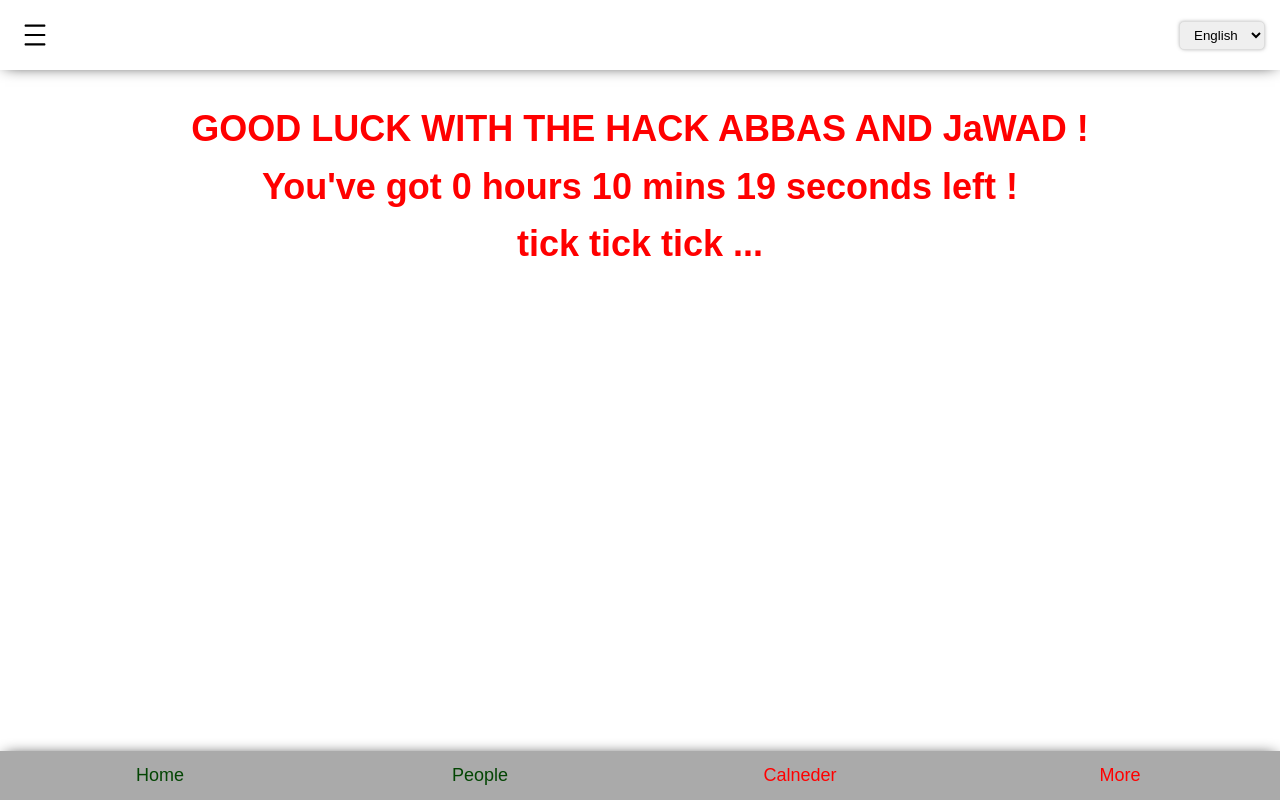
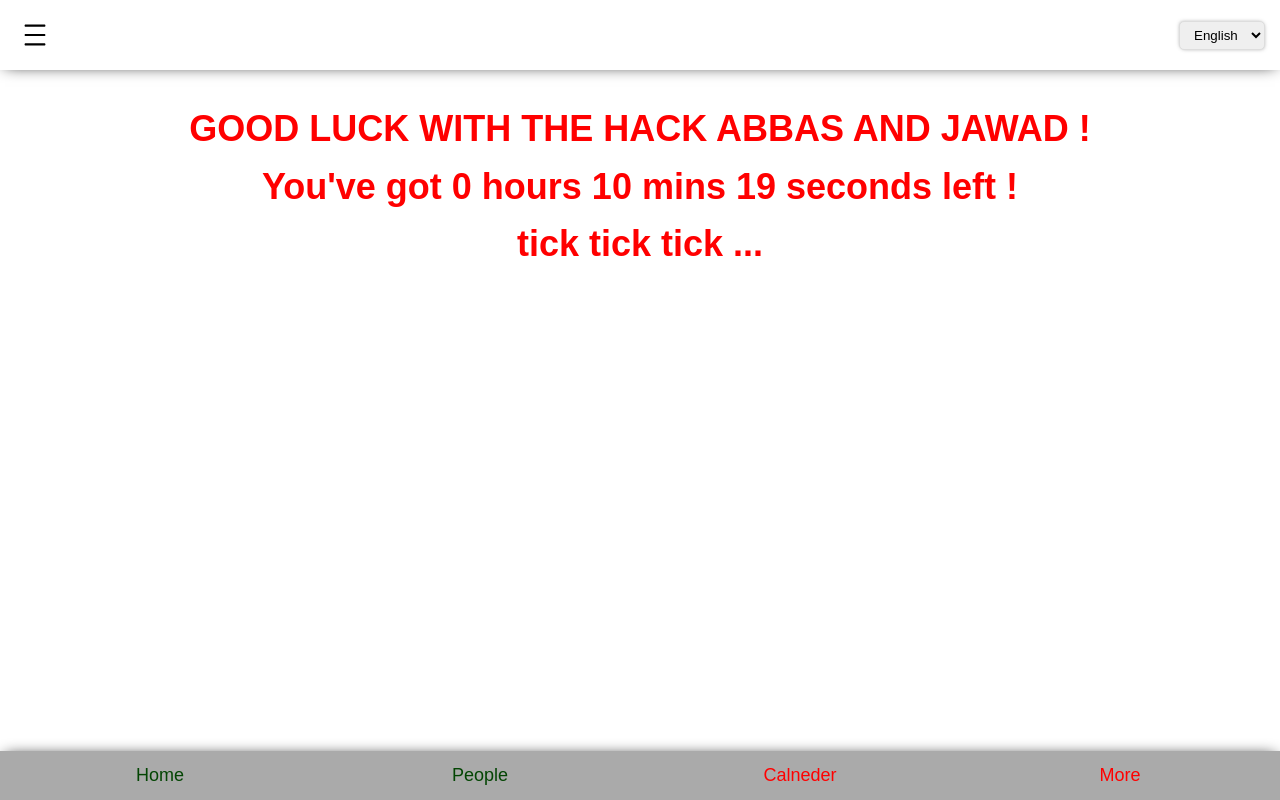
Before and after one commit to mahdikhan786/islamicProject, a Next.js app: page / in a window 1280 px wide. Built offline with nearby package versions, Linux system fonts and the light colour scheme.

Commit message:
spelling

```diff
--- a/pages/index.js
+++ b/pages/index.js
@@ -49,7 +49,7 @@ export default function Home({ language }) {
       <main>
         <h1 className={styles.heading}>
 
-          GOOD LUCK WITH THE HACK ABBAS AND JaWAD !
+          GOOD LUCK WITH THE HACK ABBAS AND JAWAD !
           <br/>
           You've got {timeLeft} left !
 <br />
```
